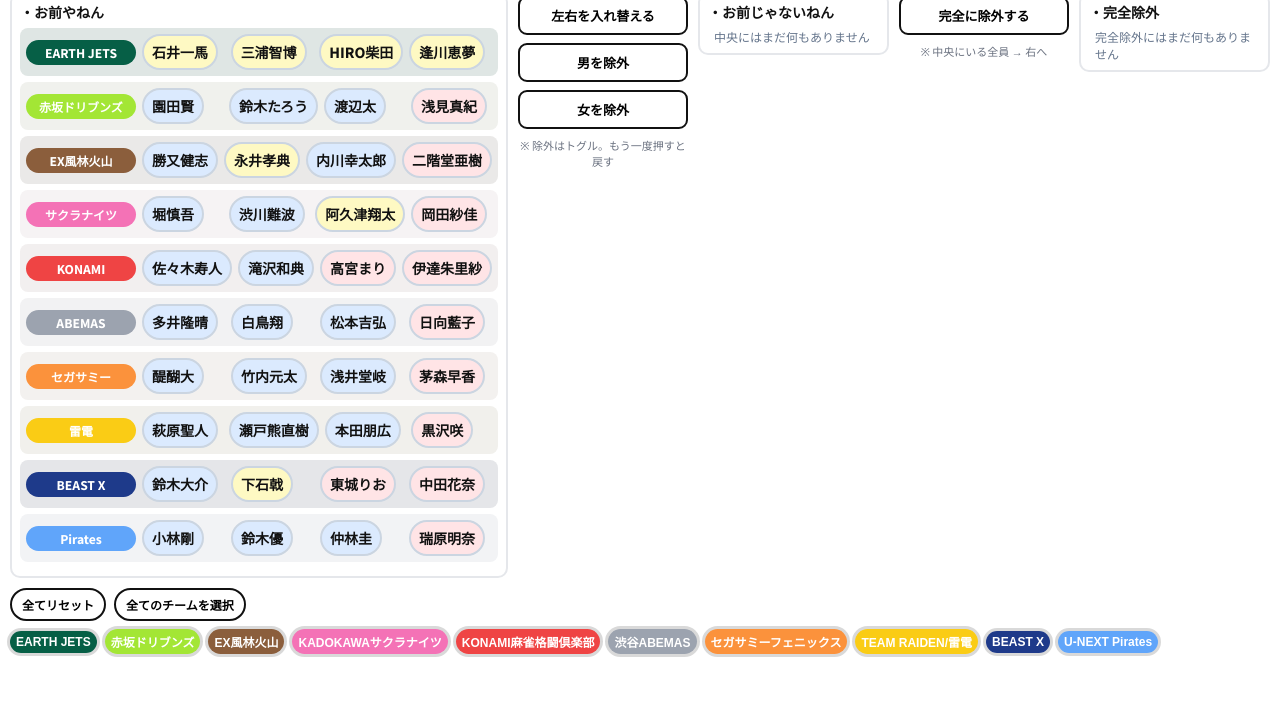
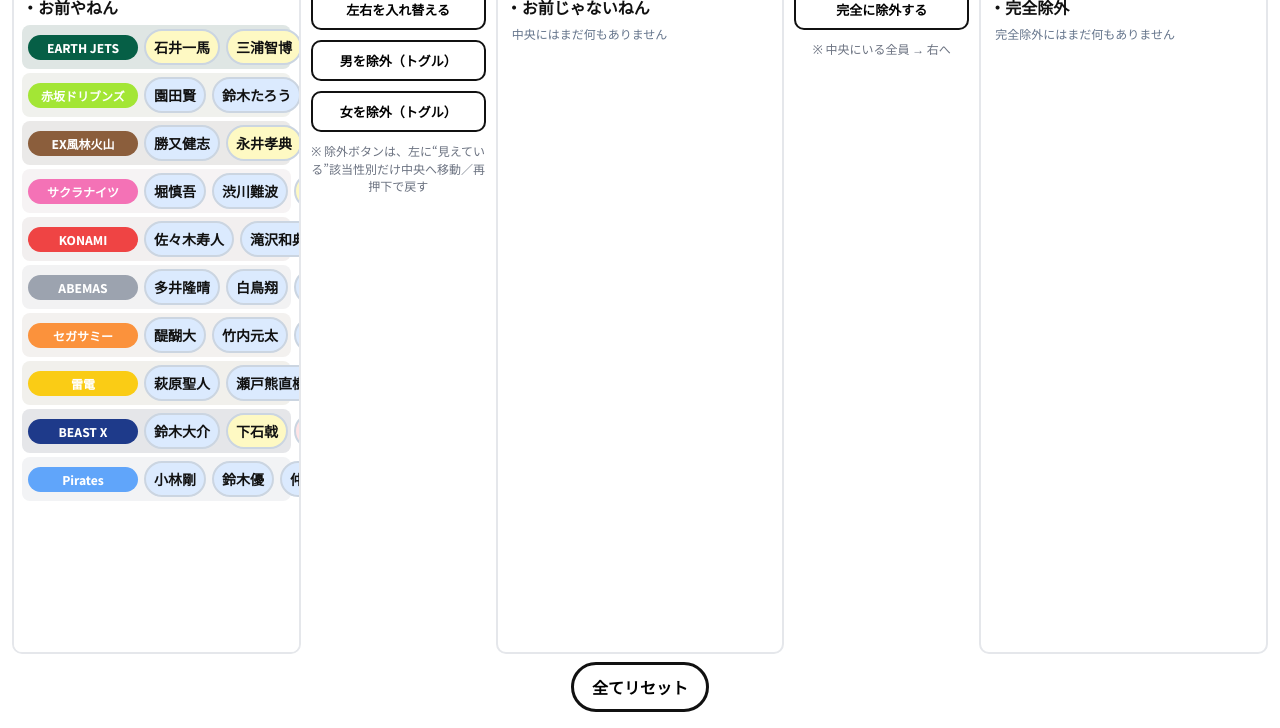
Before and after one commit to sakumasu100/dareyanen2025, a plain HTML site: page index.html in a window 1280 px wide. Shown: the part 80-808 px from the top of the page. Drawn offline with Linux system fonts and the light colour scheme; a web font is replaced by a local one.

Commit message:
Add files via upload

```diff
--- a/index.html
+++ b/index.html
@@ -16,8 +16,8 @@
     --chip-bg:#f8fafc;
     --chip-bd:#cbd5e1;
     --gap:10px;
-    --control-col:170px;
-    --exclude-col:170px;
+    --control-col:175px;
+    --exclude-col:175px;
     /* チームカラー */
     --EARTH-JETS:#065f46;           /* 深緑 */
     --赤坂ドリブンズ:#a3e635;      /* 黄緑 */
@@ -31,32 +31,37 @@
     --U-NEXT-Pirates:#60a5fa;       /* 空色 */
   }
   *{box-sizing:border-box}
-  body{margin:0;font-family:'Noto Sans JP',system-ui,sans-serif;background:var(--page-bg);color:#111}
-  .wrap{max-width:1800px;margin:12px auto;padding:0 10px}
-  .title{font-family:'Yusei Magic','Noto Sans JP',sans-serif;font-size:36px;text-align:center;margin:0 0 8px}
+  html,body{height:100%}
+  body{margin:0;font-family:'Noto Sans JP',system-ui,sans-serif;background:var(--page-bg);color:#111; overflow:hidden;}
+  .wrap{max-width:1920px;margin:8px auto;padding:0 12px;height:calc(100vh - 16px);display:flex;flex-direction:column;gap:8px}
+  .title{font-family:'Yusei Magic','Noto Sans JP',sans-serif;font-size:40px;text-align:center;margin:0}
   /* Layout: Left | Control | Mid | ExcludeBtn | Right */
   .grid{
     display:grid;
     grid-template-columns: 1fr var(--control-col) 1fr var(--exclude-col) 1fr;
     gap:var(--gap);
     align-items:start;
+    flex:1 1 auto;
+    min-height:0; /* allow children to shrink */
   }
   .panel{
     background:var(--panel-bg);
     border:2px solid var(--border);
     border-radius:10px;
     padding:8px;
+    height:100%;
+    overflow:auto;
   }
-  .panel h2{margin:0 0 6px;font-size:14px;font-weight:800}
+  .panel h2{margin:0 0 6px;font-size:16px;font-weight:800}
   /* 1段で「チーム名 + 最大4人」を横並びにする行 */
   .groupRow{
     display:grid;
     grid-template-columns:110px repeat(4, 1fr);
     align-items:center;
     gap:6px;
-    padding:6px;
+    padding:4px 6px;
     border-radius:8px;
-    margin-bottom:6px;
+    margin-bottom:4px;
   }
   .team-pill{
     display:inline-block;
@@ -92,23 +97,19 @@
   .empty{font-size:12px;color:#64748b;padding:0 6px}
   /* Control columns */
   .centerCol, .excludeCol{
-    display:flex; flex-direction:column; align-items:center; gap:8px; padding-top:4px;
+    display:flex; flex-direction:column; align-items:stretch; gap:10px; padding-top:4px; height:100%;
   }
   .btn{
-    border:2px solid #111; background:#fff; padding:8px 10px; border-radius:9px; cursor:pointer; font-weight:800; font-size:13px;
-    width:100%;
+    border:2px solid #111; background:#fff; padding:10px 12px; border-radius:10px; cursor:pointer; font-weight:800; font-size:14px;
   }
   .btn.active{ background:#111; color:#fff; }
-  .note{font-size:11px;color:#6b7280;text-align:center}
-  /* Controls under panels */
-  .controls{margin:10px 0 0;display:flex;flex-direction:column;gap:8px;align-items:flex-start}
-  .row{display:flex;gap:8px;flex-wrap:wrap;align-items:center}
-  .label-reset{font-size:12px;font-weight:700;border:2px solid #111;background:#fff;padding:6px 10px;border-radius:999px;cursor:pointer}
-  .tbtn{border:none;background:transparent;cursor:pointer;padding:0;margin:0}
-  .tbtn .team-pill{min-width:auto;} /* 下の選択ピルは可変幅（正式名のまま） */
-  .tbtn.active .team-pill{outline:3px solid rgba(0,0,0,.15)}
-  @media(max-width:1200px){
-    .grid{grid-template-columns:1fr;gap:10px}
+  .note{font-size:12px;color:#6b7280;text-align:center}
+  /* Bottom controls */
+  .controls{display:flex;justify-content:center}
+  .reset-big{font-size:16px;font-weight:900;border:3px solid #111;background:#fff;padding:10px 18px;border-radius:999px;cursor:pointer}
+  @media(max-width:1400px){
+    .title{font-size:34px}
+    .btn{font-size:13px;padding:9px 10px}
   }
 </style>
 </head>
@@ -127,9 +128,9 @@
     <!-- Control between Left and Mid -->
     <div class="centerCol">
       <button id="swapBtn" class="btn">左右を入れ替える</button>
-      <button id="excludeMaleBtn" class="btn">男を除外</button>
-      <button id="excludeFemaleBtn" class="btn">女を除外</button>
-      <div class="note">※ 除外はトグル。もう一度押すと戻す</div>
+      <button id="excludeMaleBtn" class="btn">男を除外（トグル）</button>
+      <button id="excludeFemaleBtn" class="btn">女を除外（トグル）</button>
+      <div class="note">※ 除外ボタンは、左に“見えている”該当性別だけ中央へ移動／再押下で戻す</div>
     </div>
 
     <!-- Mid -->
@@ -153,13 +154,9 @@
     </section>
   </div>
 
-  <!-- Bottom controls -->
+  <!-- Bottom control (Reset only) -->
   <div class="controls">
-    <div class="row">
-      <button id="resetAll" class="label-reset">全てリセット</button>
-      <button id="selectAllTeams" class="label-reset">全てのチームを選択</button>
-    </div>
-    <div class="row" id="teamsRow"></div>
+    <button id="resetAll" class="reset-big">全てリセット</button>
   </div>
 </div>
 
@@ -212,10 +209,9 @@ const HIGHLIGHT_SET=new Set(["石井一馬","三浦智博","HIRO柴田","逢川
 const teams=["EARTH JETS","赤坂ドリブンズ","EX風林火山","KADOKAWAサクラナイツ","KONAMI麻雀格闘倶楽部","渋谷ABEMAS","セガサミーフェニックス","TEAM RAIDEN/雷電","BEAST X","U-NEXT Pirates"];
 
 // ---- State ----
-// 初期状態：全員 left、かつ 全チームを左表示対象にする
+// 初期状態：全員 left（全チーム表示）。下のチーム選択は廃止。
 const locationMap = new Map(); DATA.forEach(p=>locationMap.set(p.id,'left'));
 const prevMap = new Map();
-const leftTeams = new Set(teams); // ← 全チームON
 
 // Exclude toggles
 let toggledMaleSet=new Set(), toggledFemaleSet=new Set();
@@ -285,13 +281,10 @@ function renderPanelRow(root,items,context){
                : 'このチームの4人を左へ';
     pill.addEventListener('click',()=>{
       if(context==='left'){
-        // 左に居るこのチームの面子 → 中央へ
         arr.forEach(p=>moveTo(p.id,'mid'));
       }else if(context==='mid'){
-        // 中央に居るこのチームの面子 → 左へ
         arr.forEach(p=>moveTo(p.id,'left'));
       }else if(context==='right'){
-        // 完全除外に居るこのチームの面子 → 左へ（救済）
         arr.forEach(p=>moveTo(p.id,'left'));
       }
       render();
@@ -320,7 +313,7 @@ function renderPanelRow(root,items,context){
 }
 
 function itemsAt(loc){ return DATA.filter(p => (locationMap.get(p.id)||'left')===loc); }
-function visibleLeftItems(){ return DATA.filter(p => (locationMap.get(p.id)||'left')==='left' && leftTeams.has(p.team)); }
+function visibleLeftItems(){ return itemsAt('left'); } // ← 全チーム常に表示
 
 function render(){
   const leftItems=visibleLeftItems();
@@ -336,36 +329,11 @@ function render(){
   rightEmpty.style.display= rightItems.length ? 'none' : 'block';
 }
 
-// ---- Bottom team buttons (正式名のまま) ----
-const teamsRow=document.getElementById('teamsRow');
-const teamButtons={};
-teams.forEach(team=>{
-  const key=teamKey(team);
-  const btn=document.createElement('button');
-  btn.className='tbtn active'; // 初期状態で全チームON表示
-  btn.dataset.team=team;
-  const pill=document.createElement('span');
-  pill.className='team-pill';
-  pill.textContent=team;            // 正式名表示
-  pill.style.background=`var(--${key})`;
-  pill.style.color='#fff';
-  btn.appendChild(pill);
-  btn.addEventListener('click',()=>{
-    if (leftTeams.has(team)){ leftTeams.delete(team); btn.classList.remove('active'); }
-    else { leftTeams.add(team); btn.classList.add('active'); }
-    render();
-  });
-  teamButtons[team]=btn;
-  teamsRow.appendChild(btn);
-});
-
 // ---- Buttons ----
-// 全てリセット：全員を左／全チームON／トグル解除
+// 全てリセット：全員を左／トグル解除
 document.getElementById('resetAll').addEventListener('click',()=>{
-  leftTeams.clear(); teams.forEach(t=>leftTeams.add(t));
   locationMap.clear(); prevMap.clear();
   DATA.forEach(p=>locationMap.set(p.id,'left'));
-  Object.values(teamButtons).forEach(b=>b.classList.add('active'));
   // exclude toggles reset
   maleActive=false; femaleActive=false;
   toggledMaleSet=new Set(); toggledFemaleSet=new Set();
@@ -374,27 +342,20 @@ document.getElementById('resetAll').addEventListener('click',()=>{
   render();
 });
 
-// 全てのチームを選択（念のため）
-document.getElementById('selectAllTeams').addEventListener('click',()=>{
-  teams.forEach(t=>leftTeams.add(t));
-  Object.values(teamButtons).forEach(b=>b.classList.add('active'));
-  render();
-});
-
-// 左↔中央 入れ替え（左に表示中の人 ↔ 中央の全員）
+// 左↔中央 入れ替え（左にいる全員 ↔ 中央の全員）
 document.getElementById('swapBtn').addEventListener('click',()=>{
-  const leftNow=visibleLeftItems();
+  const leftNow=itemsAt('left');
   const midNow=itemsAt('mid');
   leftNow.forEach(p=>moveTo(p.id,'mid'));
   midNow.forEach(p=>moveTo(p.id,'left'));
   render();
 });
 
-// 男を除外（トグル）：左に見えている男→中央／再押下で中央に残る該当者を左へ戻す
+// 男を除外（トグル）：左にいる男→中央／再押下で中央に残る該当者を左へ戻す
 document.getElementById('excludeMaleBtn').addEventListener('click',(e)=>{
   const btn=e.currentTarget;
   if(!maleActive){
-    toggledMaleSet=new Set(visibleLeftItems().filter(p=>p.gender==='男').map(p=>p.id));
+    toggledMaleSet=new Set(itemsAt('left').filter(p=>p.gender==='男').map(p=>p.id));
     toggledMaleSet.forEach(id=>moveTo(id,'mid'));
     maleActive=true; btn.classList.add('active');
   }else{
@@ -410,7 +371,7 @@ document.getElementById('excludeMaleBtn').addEventListener('click',(e)=>{
 document.getElementById('excludeFemaleBtn').addEventListener('click',(e)=>{
   const btn=e.currentTarget;
   if(!femaleActive){
-    toggledFemaleSet=new Set(visibleLeftItems().filter(p=>p.gender==='女').map(p=>p.id));
+    toggledFemaleSet=new Set(itemsAt('left').filter(p=>p.gender==='女').map(p=>p.id));
     toggledFemaleSet.forEach(id=>moveTo(id,'mid'));
     femaleActive=true; btn.classList.add('active');
   }else{
```
